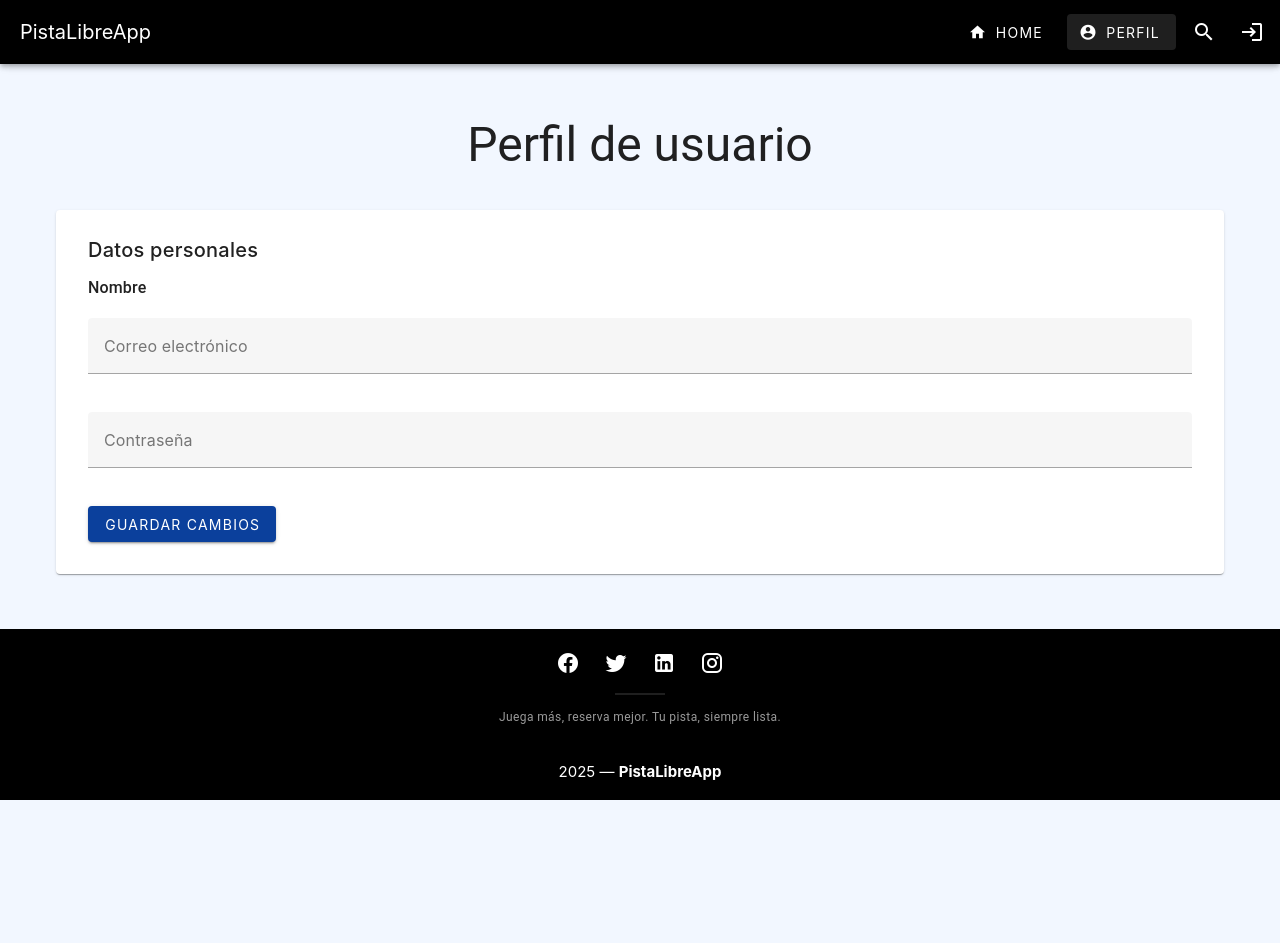
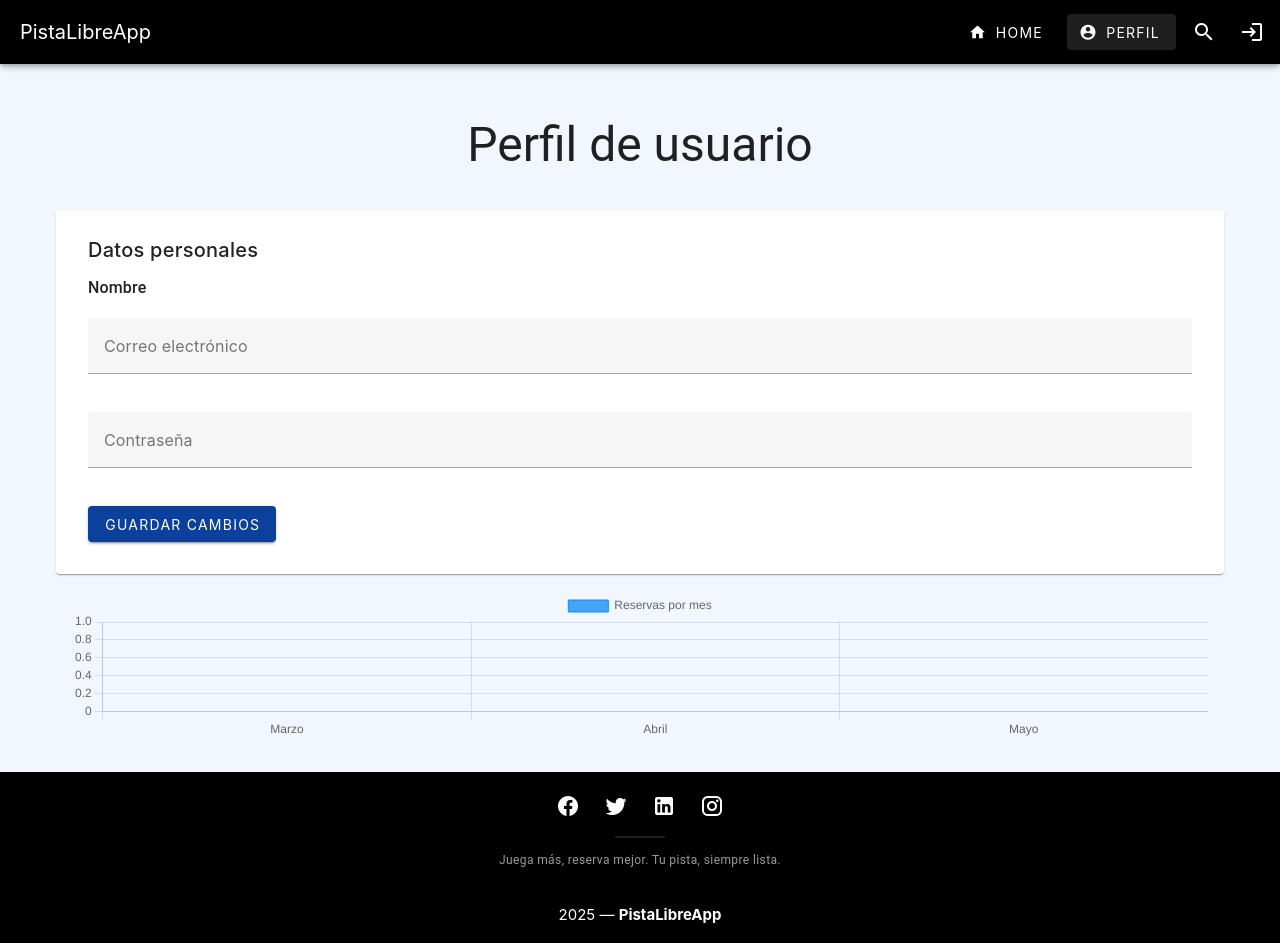
Before and after one commit to ceemeese/pistaLibre, a Vue app in the folder frontend/: page /user in a window 1280 px wide. Before the commit the page ends 800 px from the top, so only its background shows below. Built offline with nearby package versions, Linux system fonts and the light colour scheme; sample sign-in values are in the browser's storage; the HTML template or start-up script is replaced by a standard one; what v-calendar would draw is missing.

Commit message:
Add chart últimas reservas

```diff
--- a/frontend/package.json
+++ b/frontend/package.json
@@ -19,10 +19,12 @@
     "@vuelidate/core": "^2.0.3",
     "@vuelidate/validators": "^2.0.4",
     "@vuepic/vue-datepicker": "^11.0.2",
+    "chart.js": "^4.4.9",
     "pinia": "^3.0.1",
     "v-calendar": "^3.1.2",
     "vue": "^3.5.13",
     "vue-cal": "^5.0.1-rc.18",
+    "vue-chartjs": "^5.3.2",
     "vue-i18n": "^10.0.7",
     "vue-router": "^4.5.0",
     "vue3-toastify": "^0.2.8",
--- /dev/null
+++ b/frontend/src/components/AppChartData.vue
@@ -0,0 +1,69 @@
+<template>
+    <v-container>
+      <!-- Gráfico de barras solo en pantallas grandes -->
+      <v-row>
+        <v-col class="d-none d-md-flex" cols="12">
+          <Bar :data="chartData" :options="chartOptions" />
+        </v-col>
+      </v-row>
+    </v-container>
+  </template>
+
+  <script setup lang="ts">
+    import { computed, watch } from 'vue'
+    import { Bar } from 'vue-chartjs'
+    import { Chart as ChartJS, Title, Tooltip, Legend, BarElement, CategoryScale, LinearScale } from 'chart.js'
+
+    ChartJS.register(Title, Tooltip, Legend, BarElement, CategoryScale, LinearScale)
+
+    const {reservationPerMonth} = defineProps<{
+        reservationPerMonth: number[]
+    }>()
+
+
+    const chartData = computed(() => {
+
+        const currentMonth = new Date().getMonth();
+        const months = ['Enero', 'Febrero', 'Marzo', 'Abril', 'Mayo', 'Junio', 'Julio', 'Agosto', 'Septiembre', 'Octubre', 'Noviembre', 'Diciembre']
+
+        //comprobar que no quede negativo el mes
+        const lastThreeMonthsIndex = [
+            (currentMonth - 2 + 12) % 12,//tercer mes atras
+            (currentMonth - 1 + 12) % 12,//mes anterior
+            currentMonth   //actual
+        ]
+
+        const labels = lastThreeMonthsIndex.map(i => months[i])
+        const data = lastThreeMonthsIndex.map(i => reservationPerMonth[i])
+
+        return {
+            labels,
+            datasets: [{
+                label: 'Reservas por mes',
+                data,
+                backgroundColor: '#42A5F5',
+                borderColor: '#1E88E5',
+                borderWidth: 1
+            }]
+        }
+    })
+
+    const chartOptions = {
+        responsive: true,
+        maintainAspectRatio: false
+    };
+
+    watch(() => reservationPerMonth, (newVal) => {
+        console.log('Cambió reservationPerMonth:', newVal)
+    }, { deep: true, immediate: true })
+
+
+  </script>
+
+  <style scoped>
+  .chart-container {
+    position: relative;
+    width: 100%;
+    height: 300px;
+  }
+  </style>
--- a/frontend/src/views/HomeView.vue
+++ b/frontend/src/views/HomeView.vue
@@ -28,7 +28,7 @@
 
 
 <script setup lang="ts">
-  import { ref, computed } from 'vue'
+  import { ref, computed, onMounted } from 'vue'
   import Banner from '../components/AppBanner.vue'
   import Datepicker from '@/components/AppDatepicker.vue';
   import ListCourt from '@/components/AppListCourt.vue';
@@ -116,13 +116,11 @@
   }
 
 
-  //Scroll de botón reservar a datepicker
-  /*const scrollToDatepicker = async () => {
-    console.log('Evento recibido');
 
-    await nextTick()
-    datepickerRef.value?.scrollIntoView({ behavior: 'smooth' })
-  }
-  */
+  onMounted( () => {
+    userStore.fetchAll();
+    reservationStore.fetchAll();
+    courtStore.fetchAll();
+  })
 
 </script>
--- a/frontend/src/views/UserView.vue
+++ b/frontend/src/views/UserView.vue
@@ -2,10 +2,10 @@
     <v-container>
         <h1 class="text-h4 text-md-h3 mb-6 mb-md-10 text-center mt-3 mt-md-10">Perfil de usuario</h1>
         <Info />
-        <NavAdmin v-if="store.isAdmin" />
-
-
-
+        <Chart
+            :reservationPerMonth="reservationPerMonth"
+        />
+        <NavAdmin v-if="userStore.isAdmin" />
     </v-container>
 
 </template>
@@ -15,8 +15,25 @@
     import Info from '@/components/AppUserInfo.vue'
     import NavAdmin from '@/components/AppAdminNav.vue'
     import { useUsersStore } from '@/stores/userStore'
+    import { useReservationsStore } from '@/stores/reservationStore'
+    import Chart from '../components/AppChartData.vue'
+    import { onMounted, ref } from 'vue'
 
-    const store = useUsersStore();
+    const userStore = useUsersStore();
+    const reservationStore = useReservationsStore();
+
+    const reservationPerMonth = ref<number[]>(new Array(12).fill(0));
+
+    onMounted(() => {
+    const reservationsUser = reservationStore.reservations.filter(r => r.userId === userStore.loggedUser?.id);
+
+    reservationsUser.forEach(r => {
+        const month = new Date(r.date).getMonth(); // mes de reserva en numero
+        reservationPerMonth.value[month] += 1
+        console.log('Reservation per Month desde padre', reservationPerMonth);
+
+    });
+});
 
 </script>
 
```
Also changed, not shown: 1 other file (tests, documents, lock files or other folders).
